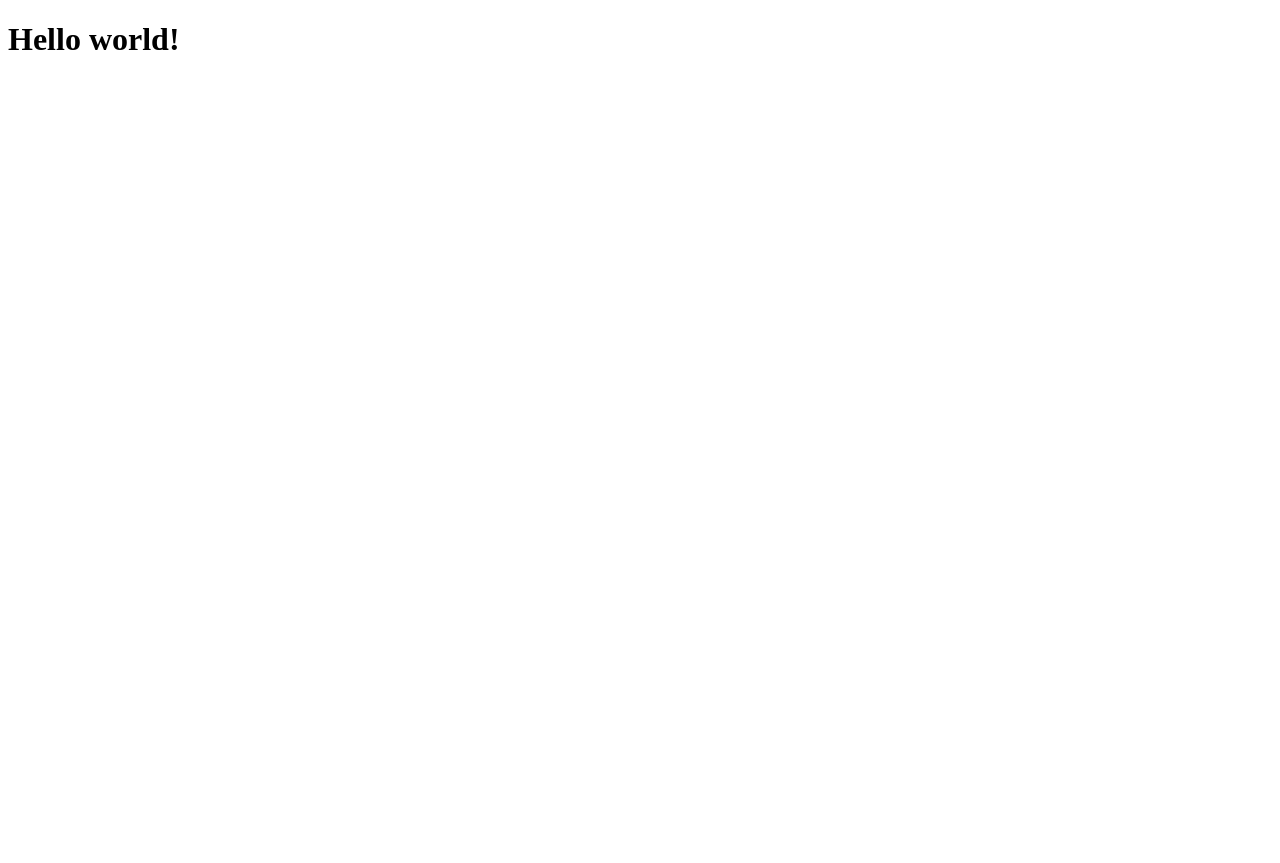
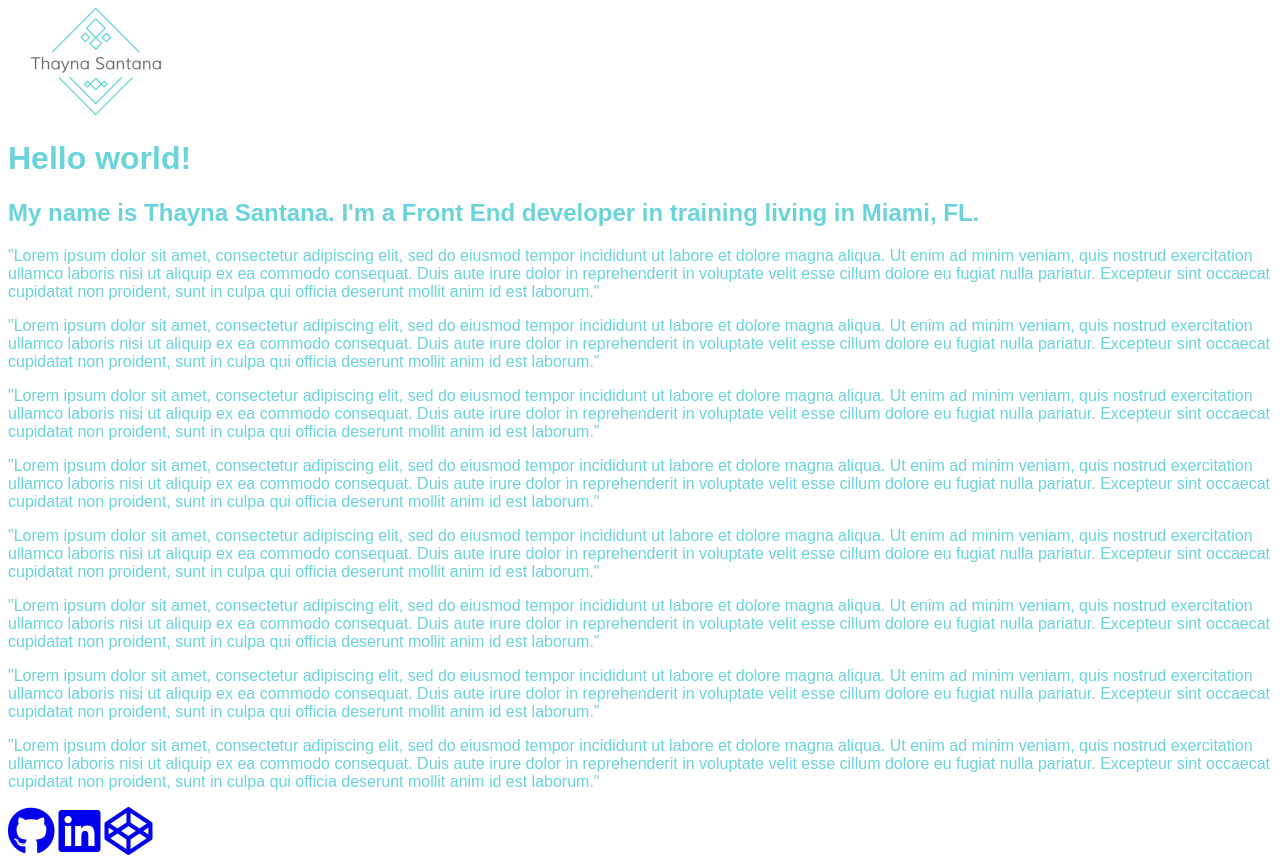
Before and after one commit to thaynamenezes/HTML-portfolio, a plain HTML site: page public/index.html in a window 1280 px wide. Before the commit the page ends 800 px from the top, so only its background shows below. Drawn offline with Linux system fonts and the light colour scheme.

Commit message:
Changed CSS and HTML

```diff
--- a/public/index.html
+++ b/public/index.html
@@ -1,10 +1,29 @@
 <!DOCTYPE html>
 <html lang="en" dir="ltr">
   <head>
+    <link rel="stylesheet" href="/style.css">
+    <link rel="stylesheet" href="https://use.fontawesome.com/releases/v5.6.3/css/all.css" integrity="sha384-UHRtZLI+pbxtHCWp1t77Bi1L4ZtiqrqD80Kn4Z8NTSRyMA2Fd33n5dQ8lWUE00s/" crossorigin="anonymous">
     <meta charset="utf-8">
     <title></title>
   </head>
   <body>
-    <h1>Hello world!</h1>
+    <img src="/logo.png" alt="">
+
+    <h1>Hello world!</h1> <!-- Typed letter like old typping machines -->
+
+    <h2>My name is Thayna Santana. I'm a Front End developer in training living in Miami, FL.</h2>
+
+    <p>"Lorem ipsum dolor sit amet, consectetur adipiscing elit, sed do eiusmod tempor incididunt ut labore et dolore magna aliqua. Ut enim ad minim veniam, quis nostrud exercitation ullamco laboris nisi ut aliquip ex ea commodo consequat. Duis aute irure dolor in reprehenderit in voluptate velit esse cillum dolore eu fugiat nulla pariatur. Excepteur sint occaecat cupidatat non proident, sunt in culpa qui officia deserunt mollit anim id est laborum."</p>
+    <p>"Lorem ipsum dolor sit amet, consectetur adipiscing elit, sed do eiusmod tempor incididunt ut labore et dolore magna aliqua. Ut enim ad minim veniam, quis nostrud exercitation ullamco laboris nisi ut aliquip ex ea commodo consequat. Duis aute irure dolor in reprehenderit in voluptate velit esse cillum dolore eu fugiat nulla pariatur. Excepteur sint occaecat cupidatat non proident, sunt in culpa qui officia deserunt mollit anim id est laborum."</p>
+    <p>"Lorem ipsum dolor sit amet, consectetur adipiscing elit, sed do eiusmod tempor incididunt ut labore et dolore magna aliqua. Ut enim ad minim veniam, quis nostrud exercitation ullamco laboris nisi ut aliquip ex ea commodo consequat. Duis aute irure dolor in reprehenderit in voluptate velit esse cillum dolore eu fugiat nulla pariatur. Excepteur sint occaecat cupidatat non proident, sunt in culpa qui officia deserunt mollit anim id est laborum."</p>
+    <p>"Lorem ipsum dolor sit amet, consectetur adipiscing elit, sed do eiusmod tempor incididunt ut labore et dolore magna aliqua. Ut enim ad minim veniam, quis nostrud exercitation ullamco laboris nisi ut aliquip ex ea commodo consequat. Duis aute irure dolor in reprehenderit in voluptate velit esse cillum dolore eu fugiat nulla pariatur. Excepteur sint occaecat cupidatat non proident, sunt in culpa qui officia deserunt mollit anim id est laborum."</p>
+    <p>"Lorem ipsum dolor sit amet, consectetur adipiscing elit, sed do eiusmod tempor incididunt ut labore et dolore magna aliqua. Ut enim ad minim veniam, quis nostrud exercitation ullamco laboris nisi ut aliquip ex ea commodo consequat. Duis aute irure dolor in reprehenderit in voluptate velit esse cillum dolore eu fugiat nulla pariatur. Excepteur sint occaecat cupidatat non proident, sunt in culpa qui officia deserunt mollit anim id est laborum."</p>
+    <p>"Lorem ipsum dolor sit amet, consectetur adipiscing elit, sed do eiusmod tempor incididunt ut labore et dolore magna aliqua. Ut enim ad minim veniam, quis nostrud exercitation ullamco laboris nisi ut aliquip ex ea commodo consequat. Duis aute irure dolor in reprehenderit in voluptate velit esse cillum dolore eu fugiat nulla pariatur. Excepteur sint occaecat cupidatat non proident, sunt in culpa qui officia deserunt mollit anim id est laborum."</p>
+    <p>"Lorem ipsum dolor sit amet, consectetur adipiscing elit, sed do eiusmod tempor incididunt ut labore et dolore magna aliqua. Ut enim ad minim veniam, quis nostrud exercitation ullamco laboris nisi ut aliquip ex ea commodo consequat. Duis aute irure dolor in reprehenderit in voluptate velit esse cillum dolore eu fugiat nulla pariatur. Excepteur sint occaecat cupidatat non proident, sunt in culpa qui officia deserunt mollit anim id est laborum."</p>
+    <p>"Lorem ipsum dolor sit amet, consectetur adipiscing elit, sed do eiusmod tempor incididunt ut labore et dolore magna aliqua. Ut enim ad minim veniam, quis nostrud exercitation ullamco laboris nisi ut aliquip ex ea commodo consequat. Duis aute irure dolor in reprehenderit in voluptate velit esse cillum dolore eu fugiat nulla pariatur. Excepteur sint occaecat cupidatat non proident, sunt in culpa qui officia deserunt mollit anim id est laborum."</p>
+
+    <a href="https://github.com/thaynamenezes"><i class="fab fa-github fa-3x"></i></a>
+    <a href="https://www.linkedin.com/in/thayn%C3%A1-menezes-santana-405b3498/"><i class="fab fa-linkedin fa-3x"></i></a>
+    <a href="https://codepen.io/thaynamenezes/"><i class="fab fa-codepen fa-3x"></i></a>
   </body>
 </html>
--- /dev/null
+++ b/public/style.css
@@ -0,0 +1,3 @@
+h1, h2, p {font-family: sans-serif;
+  color: #6ad3db;
+}
```
Also changed, not shown: public/logo.png (added).
